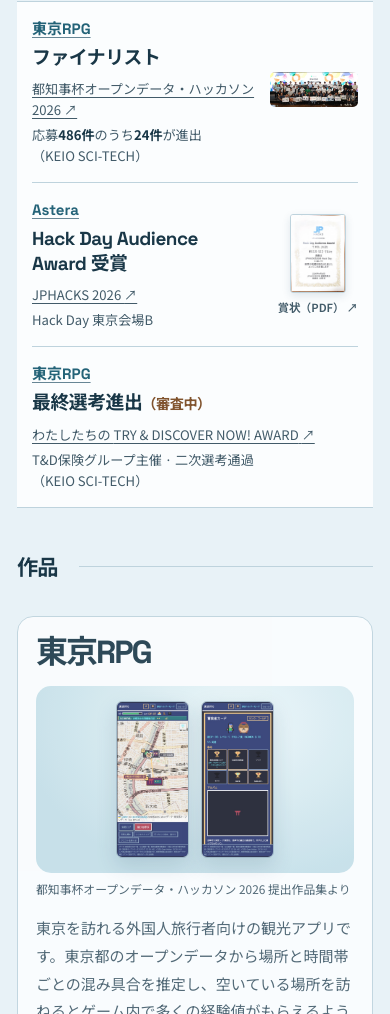
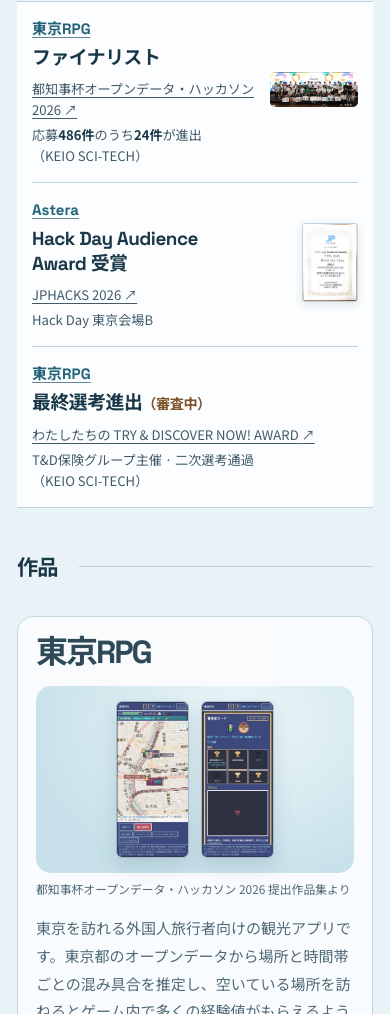
Before and after one commit to Michael0051005/portfolio, a plain HTML site: page index.html in a window 390 px wide. Shown: the part 804-1818 px from the top of the page. Drawn offline with Linux system fonts and the light colour scheme.

Commit message:
Remove the certificate PDF link, keep the thumbnail
Co-Authored-By: Claude Opus 5.5 <noreply@anthropic.com>

```diff
--- a/assets/site.css
+++ b/assets/site.css
@@ -576,7 +576,6 @@ nav a:hover, .team-link:hover, .foot a:hover { color: var(--accent); text-decora
   .recognition-source img { width: 100%; margin-bottom: 5px; }
   .recognition-source.recognition-certificate { justify-self: end; text-align: center; }
   .recognition-source.recognition-certificate img { width: 56px; margin-inline: auto; }
-  .recognition-source.recognition-certificate > span { font-size: .7rem; white-space: nowrap; }
   .feature { border-radius: 16px; }
   .project-cover { min-height: 0; }
   .shift, .robotics { gap: 9px; }
--- a/index.html
+++ b/index.html
@@ -6,7 +6,7 @@
   <meta name="robots" content="noindex, nofollow, noarchive">
   <meta name="description" content="東京RPG、Astera、矢上祭シフト管理アプリ、屋外自己位置推定の実機検証を紹介します。">
   <title>Portfolio</title>
-  <link rel="stylesheet" href="assets/site.css?v=20261119-award">
+  <link rel="stylesheet" href="assets/site.css?v=20261119-award2">
 </head>
 <body id="top">
   <a class="skip" href="#main">本文へ移動</a>
@@ -83,10 +83,9 @@
             <p class="recognition-event"><a href="https://jphacks.com/2026/detail/">JPHACKS 2026 <span aria-hidden="true">↗</span></a></p>
             <p class="recognition-detail">Hack Day 東京会場B</p>
           </div>
-          <a class="recognition-source recognition-certificate" href="materials/jphacks-2026-award.pdf" target="_blank" rel="noopener">
+          <div class="recognition-source recognition-certificate">
             <img src="assets/jphacks-award-thumb.jpg" alt="JPHACKS 2026 Hack Day Audience Awardの賞状" width="252" height="360" loading="lazy">
-            <span>賞状（PDF） <span aria-hidden="true">↗</span></span>
-          </a>
+          </div>
         </article>
         <article class="recognition recognition-pending">
           <h3 class="recognition-project"><a href="#tokyo-rpg">東京RPG</a></h3>
@@ -184,6 +183,6 @@
   <footer class="wrap foot">
     <a href="#top">ページ上部へ ↑</a>
   </footer>
-  <script src="assets/gallery.js?v=20261119-award" defer></script>
+  <script src="assets/gallery.js?v=20261119-award2" defer></script>
 </body>
 </html>
```
Also changed, not shown: 1 other file.
